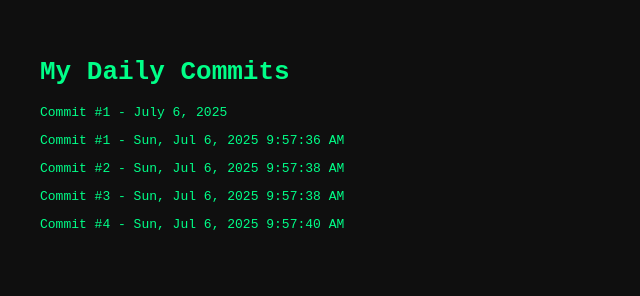
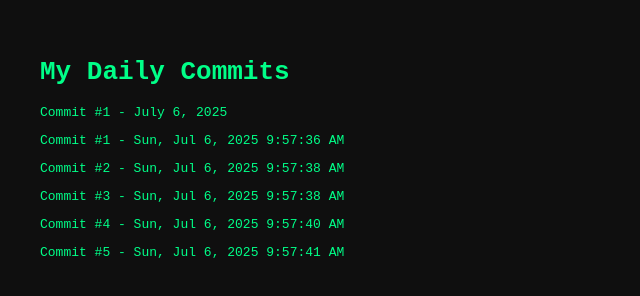
Before and after one commit to faiyaz-xyz/commit-streak, a plain HTML site: page index.html in a window 1280 px wide. Shown: the whole page, without its empty margins (0-640 px from the left). Drawn offline with Linux system fonts and the light colour scheme.

Commit message:
chore: daily html commit #5

```diff
--- a/index.html
+++ b/index.html
@@ -15,3 +15,4 @@
 <p>Commit #2 - Sun, Jul  6, 2025  9:57:38 AM</p>
 <p>Commit #3 - Sun, Jul  6, 2025  9:57:38 AM</p>
 <p>Commit #4 - Sun, Jul  6, 2025  9:57:40 AM</p>
+<p>Commit #5 - Sun, Jul  6, 2025  9:57:41 AM</p>
```
